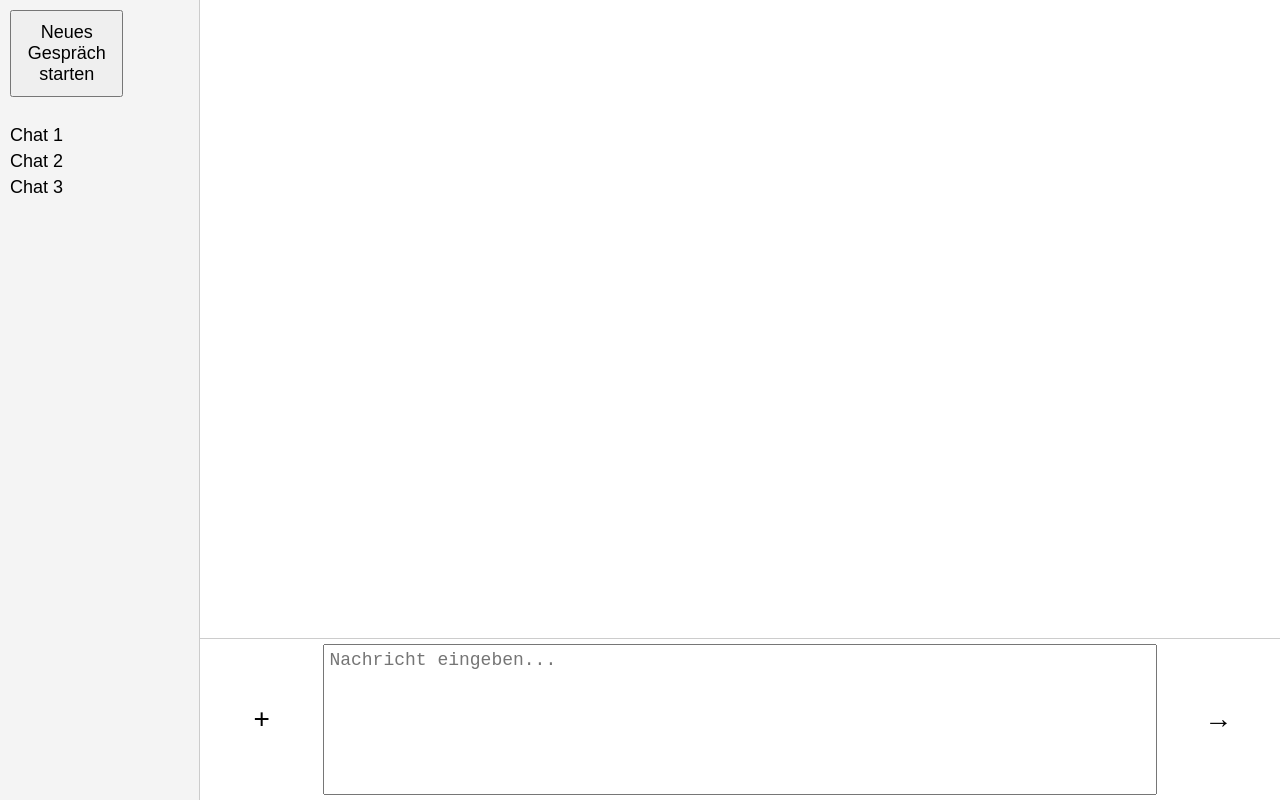
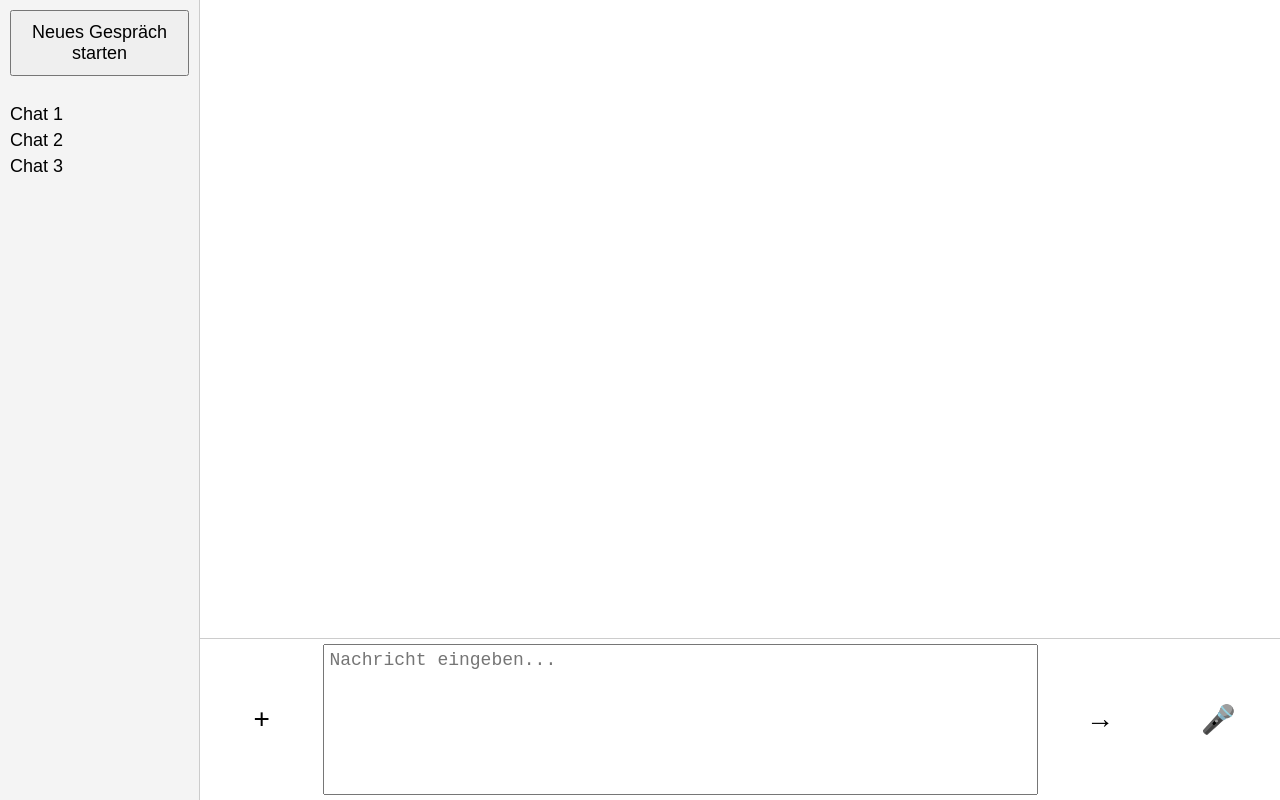
Before and after one commit to lsuio2/ChatUI, a plain HTML site: page index.html in a window 1280 px wide. Drawn offline with Linux system fonts and the light colour scheme.

Commit message:
Expand new chat button and add mic

```diff
--- a/index.html
+++ b/index.html
@@ -21,6 +21,7 @@
             <button id="add-image" class="icon-button">+</button>
             <textarea id="message-input" rows="4" placeholder="Nachricht eingeben..."></textarea>
             <button id="send" class="icon-button">→</button>
+            <button id="mic" class="icon-button">🎤</button>
         </div>
     </div>
     <script src="script.js"></script>
--- a/script.js
+++ b/script.js
@@ -2,6 +2,7 @@ const messagesDiv = document.getElementById('messages');
 const input = document.getElementById('message-input');
 const sendBtn = document.getElementById('send');
 const addImageBtn = document.getElementById('add-image');
+const micBtn = document.getElementById('mic');
 
 // hidden file input for images
 const imageInput = document.createElement('input');
@@ -42,6 +43,10 @@ input.addEventListener('keydown', (e) => {
 
 addImageBtn.addEventListener('click', () => imageInput.click());
 
+micBtn.addEventListener('click', () => {
+    addMessage('Mikrofon gestartet...', 'user');
+});
+
 imageInput.addEventListener('change', () => {
     const file = imageInput.files[0];
     if (file) {
--- a/style.css
+++ b/style.css
@@ -15,7 +15,7 @@ body {
 }
 
 #new-chat {
-    width: 3cm;
+    width: 100%;
     padding: 10px;
     margin-bottom: 10px;
     font-size: 18px;
@@ -96,3 +96,7 @@ body {
 #send {
     margin-left: 5px;
 }
+
+#mic {
+    margin-left: 5px;
+}
```
